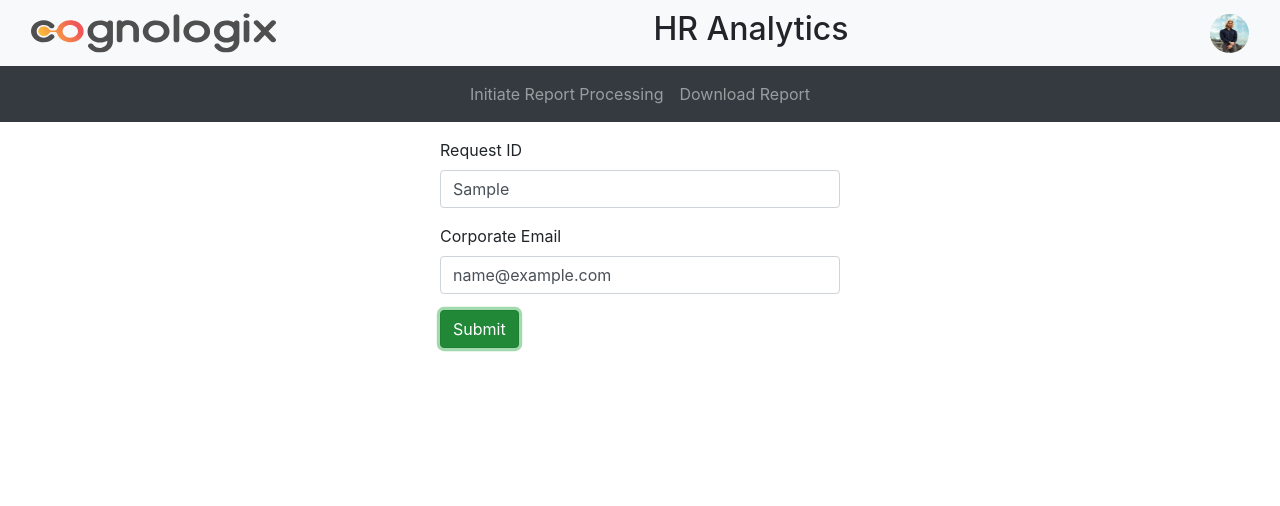
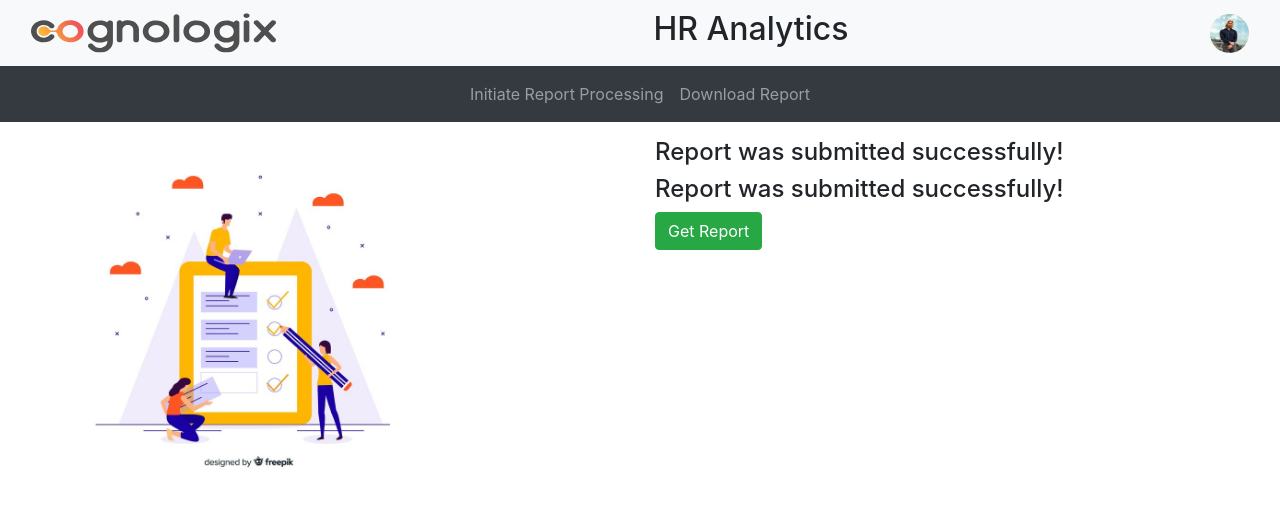
Before and after one commit to avadhut-kore-cognologix/hr-analytics-ui, an Angular app: page /download-report in a window 1280 px wide. Both pictures are taken after typing "Sample", "name@example.com" into the empty fields and a click on the button "Submit". Shown: the top 506 px of the page. Built offline with nearby package versions, Linux system fonts and the light colour scheme; no server answers.

Commit message:
Added css styles

```diff
--- a/src/app/components/download-report/download-report.component.css
+++ b/src/app/components/download-report/download-report.component.css
@@ -1,4 +1,14 @@
 .submit-form {
-  max-width: 400px;
+  max-width: 700px;
   margin: auto;
 }
+
+#download-report-image {
+  width: 328px;
+  height: 341px;
+  background-image: url('/assets/images/download-report-image.png'); /* The image used */
+  background-color: lightgray; /* Used if the image is unavailable */
+  background-position: center; /* Center the image */
+  background-repeat: no-repeat; /* Do not repeat the image */
+  background-size: cover; /* Resize the background image to cover the entire container */
+}
--- a/src/app/components/download-report/download-report.component.html
+++ b/src/app/components/download-report/download-report.component.html
@@ -1,34 +1,43 @@
 <div>
-  <div class="submit-form">
+
   @if (!submitted) {
+  <div class="submit-form row">
+    <div class="col-sm">
       <div class="form-group">
         <label for="requestId">Request ID</label>
-      <input
-        type="text"
-        class="form-control"
-        id="requestId"
-        required
-        [(ngModel)]="downloadForm.requestId"
-        name="requestId"
-      />
+        <input type="text" class="form-control" id="requestId" required [(ngModel)]="downloadForm.requestId"
+          name="requestId" />
       </div>
 
       <div class="form-group">
         <label for="corporateEmail">Corporate Email</label>
-      <input
-        type="text"
-        class="form-control"
-        id="corporateEmail"
-        required
-        [(ngModel)]="downloadForm.corporateEmail"
-        name="corporateEmail"
-      />
+        <input type="text" class="form-control" id="corporateEmail" required [(ngModel)]="downloadForm.corporateEmail"
+          name="corporateEmail" />
       </div>
 
       <button (click)="downloadReport()" class="btn btn-success">Submit</button>
+    </div>
+    <div class="col-sm">
+      <div id="download-report-image">
+
+      </div>
+    </div>
+  </div>
   } @else {
+  <div class="row">
+    <div class="col-sm">
+      <div id="download-report-image">
+
+      </div>
+    </div>
+    <div class="col-sm">
+      <div id="download-success">
+        <h4>Report was submitted successfully!</h4>
+      </div>
       <h4>Report was submitted successfully!</h4>
       <button class="btn btn-success" (click)="getReport()">Get Report</button>
-    }
     </div>
   </div>
+  }
+
+</div>
--- a/src/app/components/download-report/download-report.component.ts
+++ b/src/app/components/download-report/download-report.component.ts
@@ -22,13 +22,14 @@ export class DownloadReportComponent {
       corporateEmail: this.downloadForm.corporateEmail
     };
 
-    this.downloadService.create(data).subscribe({
-      next: (res) => {
-        console.log(res);
-        this.submitted = true;
-      },
-      error: (e) => console.error(e)
-    });
+    // this.downloadService.create(data).subscribe({
+    //   next: (res) => {
+    //     console.log(res);
+    //     this.submitted = true;
+    //   },
+    //   error: (e) => console.error(e)
+    // });
+    this.submitted = true;
   }
 
   getReport(): void {
--- a/src/app/components/initiate-report-processing/initiate-report-processing.component.css
+++ b/src/app/components/initiate-report-processing/initiate-report-processing.component.css
@@ -1,4 +1,4 @@
 .submit-form {
-  max-width: 400px;
+  max-width: 700px;
   margin: auto;
 }
--- a/src/app/components/initiate-report-processing/initiate-report-processing.component.html
+++ b/src/app/components/initiate-report-processing/initiate-report-processing.component.html
@@ -1,14 +1,10 @@
 <div>
   <div class="submit-form">
+    <div class="row">
+      <div class="col-6">
         <div class="form-group">
           <label for="userType">User Type</label>
-      <select
-        class="form-control"
-        id="userType"
-        required
-        [(ngModel)]="downloadForm.userType"
-        name="userType"
-      >
+          <select class="form-control" id="userType" required [(ngModel)]="downloadForm.userType" name="userType">
             <option value="Internal">Internal</option>
             <option value="External">External</option>
           </select>
@@ -16,80 +12,48 @@
 
         <div class="form-group">
           <label for="corporateEmail">Corporate Email</label>
-      <input
-        type="text"
-        class="form-control"
-        id="corporateEmail"
-        required
-        [(ngModel)]="downloadForm.corporateEmail"
-        name="corporateEmail"
-      />
+          <input type="text" class="form-control" id="corporateEmail" required [(ngModel)]="downloadForm.corporateEmail"
+            name="corporateEmail" />
         </div>
 
         <div class="form-group">
           <label for="startDate">Start Date</label>
-      <input
-        type="date"
-        class="form-control"
-        id="startDate"
-        required
-        [(ngModel)]="downloadForm.startDate"
-        name="startDate"
-      />
+          <input type="date" class="form-control" id="startDate" required [(ngModel)]="downloadForm.startDate"
+            name="startDate" />
         </div>
 
         <div class="form-group">
           <label for="endDate">End Date</label>
-      <input
-        type="date"
-        class="form-control"
-        id="endDate"
-        required
-        [(ngModel)]="downloadForm.endDate"
-        name="endDate"
-      />
+          <input type="date" class="form-control" id="endDate" required [(ngModel)]="downloadForm.endDate"
+            name="endDate" />
         </div>
-
+      </div>
+      <div class="col-6">
         <div class="form-group">
           <label for="gmailAvailabilityMessagesFile">Gmail Availability Messages</label>
-      <input
-        type="file"
-        class="form-control"
-        (change)="selectGmailAvailabilityMessagesFile($event)"
-        id="gmailAvailabilityMessagesFile"
-        required
-        [(ngModel)]="downloadForm.gmailAvailabilityMessagesFile"
-        name="gmailAvailabilityMessagesFile"
-      />
+          <input type="file" class="form-control" (change)="selectGmailAvailabilityMessagesFile($event)"
+            id="gmailAvailabilityMessagesFile" required [(ngModel)]="downloadForm.gmailAvailabilityMessagesFile"
+            name="gmailAvailabilityMessagesFile" />
         </div>
 
         <div class="form-group">
           <label for="zohoProfilesFile">Zoho Profiles File</label>
-      <input
-        type="file"
-        class="form-control"
-        (change)="selectZohoProfilesFile($event)"
-        id="zohoProfilesFile"
-        required
-        [(ngModel)]="downloadForm.zohoProfilesFile"
-        name="zohoProfilesFile"
-      />
+          <input type="file" class="form-control" (change)="selectZohoProfilesFile($event)" id="zohoProfilesFile"
+            required [(ngModel)]="downloadForm.zohoProfilesFile" name="zohoProfilesFile" />
         </div>
 
         <div class="form-group">
           <label for="zohoLeavesFile">Zoho Leaves File</label>
-      <input
-        type="file"
-        class="form-control"
-        (change)="selectZohoLeavesFile($event)"
-        id="zohoLeavesFile"
-        required
-        [(ngModel)]="downloadForm.zohoLeavesFile"
-        name="zohoLeavesFile"
-      />
+          <input type="file" class="form-control" (change)="selectZohoLeavesFile($event)" id="zohoLeavesFile" required
+            [(ngModel)]="downloadForm.zohoLeavesFile" name="zohoLeavesFile" />
         </div>
+        <br/>
+        <br/>
+        <br/>
 
         <button (click)="reset()" class="btn btn-primary">Reset</button>&nbsp;&nbsp;&nbsp;&nbsp;
         <button (click)="initiateReportProcessing()" class="btn btn-danger">Submit</button>
       </div>
     </div>
+  </div>
+</div>
```
Also changed, not shown: src/assets/images/download-report-image.png (added). Lines whose indentation alone changed are shown as unchanged.
